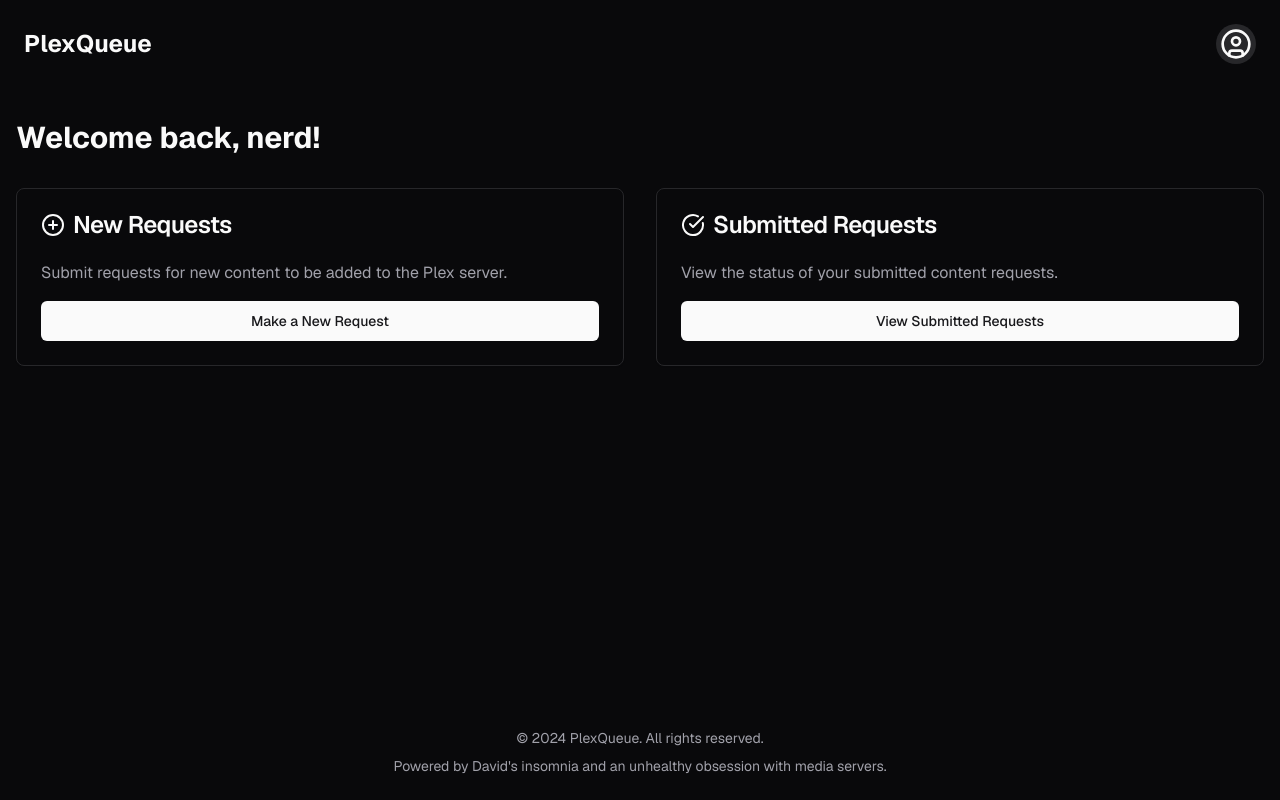
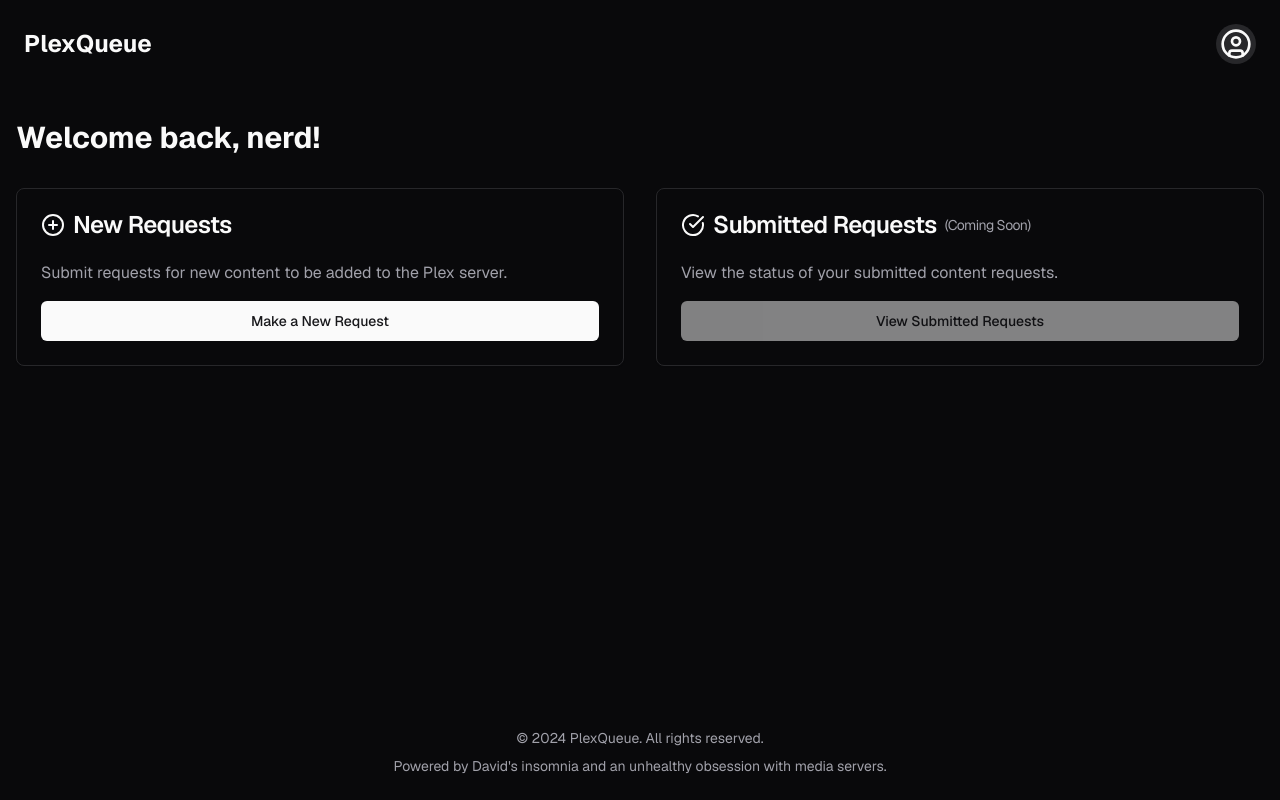
Before and after one commit to kauf5350/plexqueue, a Next.js app: page /dashboard in a window 1280 px wide. Built offline with nearby package versions, Linux system fonts and the light colour scheme.

Commit message:
Small updates
Cleaned up a couple of small things for revisiting users
Added a "coming soon" to another part of the dashboard

```diff
--- a/app/page.tsx
+++ b/app/page.tsx
@@ -9,8 +9,6 @@
 import Marquee from "react-fast-marquee"
 import { useEffect, useState } from "react"
 import { createBrowserClient } from '@supabase/ssr'
-import Link from "next/link"
-import { Button } from "@/components/ui/button"
 import { User } from '@supabase/supabase-js'  // Add this import
 
 export default function Home() {
@@ -33,21 +31,7 @@
       <Header />
 
       <main className="flex-grow container mx-auto px-4 py-8">
-        <HeroSection />
-
-        {user ? (
-          <section className="text-center mb-16">
-            <h2 className="text-2xl font-bold mb-4">Welcome back, {user.email}!</h2>
-            <div className="flex justify-center space-x-4">
-              <Button size="lg" asChild className="bg-[hsl(0,0%,98%)] text-[hsl(240,5.9%,10%)] hover:bg-[hsl(0,0%,90%)]">
-                <Link href="/dashboard">Go to Dashboard</Link>
-              </Button>
-              <Button size="lg" variant="outline" asChild className="border-[hsl(240,3.7%,15.9%)] text-[hsl(0,0%,98%)] bg-[hsl(240,3.7%,15.9%)] hover:bg-[hsl(240,5%,26%)]">
-                <Link href="/dashboard/new-request">Make a New Request</Link>
-              </Button>
-            </div>
-          </section>
-        ) : null}
+        <HeroSection user={user} />
 
         <section className="grid grid-cols-1 md:grid-cols-3 gap-8 mb-16">
           <FeatureCard
--- a/components/DashboardContent.tsx
+++ b/components/DashboardContent.tsx
@@ -31,13 +31,14 @@
             <CardTitle className="text-[hsl(0,0%,98%)] flex items-center">
               <CheckCircle className="mr-2" />
               Submitted Requests
+              <span className="ml-2 text-sm font-normal text-[hsl(240,5%,64.9%)]">(Coming Soon)</span>
             </CardTitle>
           </CardHeader>
           <CardContent>
             <p className="text-[hsl(240,5%,64.9%)] mb-4">
               View the status of your submitted content requests.
             </p>
-            <Button className="w-full bg-[hsl(0,0%,98%)] text-[hsl(240,5.9%,10%)] hover:bg-[hsl(0,0%,90%)]">
+            <Button className="w-full bg-[hsl(0,0%,98%)] text-[hsl(240,5.9%,10%)] hover:bg-[hsl(0,0%,90%)]" disabled>
               View Submitted Requests
             </Button>
           </CardContent>
--- a/components/HeroSection.tsx
+++ b/components/HeroSection.tsx
@@ -1,18 +1,36 @@
 import Link from "next/link"
 import { Button } from "@/components/ui/button"
+import { User } from '@supabase/supabase-js'
 
-export function HeroSection() {
+interface HeroSectionProps {
+  user: User | null;
+}
+
+export function HeroSection({ user }: HeroSectionProps) {
   return (
     <section className="text-center mb-16">
       <h2 className="text-4xl font-extrabold mb-4">David's Plex Server</h2>
       <p className="text-xl text-[hsl(240,5%,64.9%)] mb-8">The ultimate in home entertainment</p>
       <div className="flex justify-center space-x-4">
+        {user ? (
+          <>
+            <Button size="lg" asChild className="bg-[hsl(0,0%,98%)] text-[hsl(240,5.9%,10%)] hover:bg-[hsl(0,0%,90%)]">
+              <Link href="/dashboard">Go to Dashboard</Link>
+            </Button>
+            <Button size="lg" variant="outline" asChild className="border-[hsl(240,3.7%,15.9%)] text-[hsl(0,0%,98%)] bg-[hsl(240,3.7%,15.9%)] hover:bg-[hsl(240,5%,26%)]">
+              <Link href="/dashboard/new-request">Make a New Request</Link>
+            </Button>
+          </>
+        ) : (
+          <>
             <Button size="lg" asChild className="bg-[hsl(0,0%,98%)] text-[hsl(240,5.9%,10%)] hover:bg-[hsl(0,0%,90%)]">
               <Link href="/sign-in">Sign In</Link>
             </Button>
             <Button size="lg" variant="outline" asChild className="border-[hsl(240,3.7%,15.9%)] text-[hsl(0,0%,98%)] bg-[hsl(240,3.7%,15.9%)] hover:bg-[hsl(240,5%,26%)]">
               <Link href="/sign-up">Sign Up</Link>
             </Button>
+          </>
+        )}
       </div>
     </section>
   )
```
Lines whose indentation alone changed are shown as unchanged.
